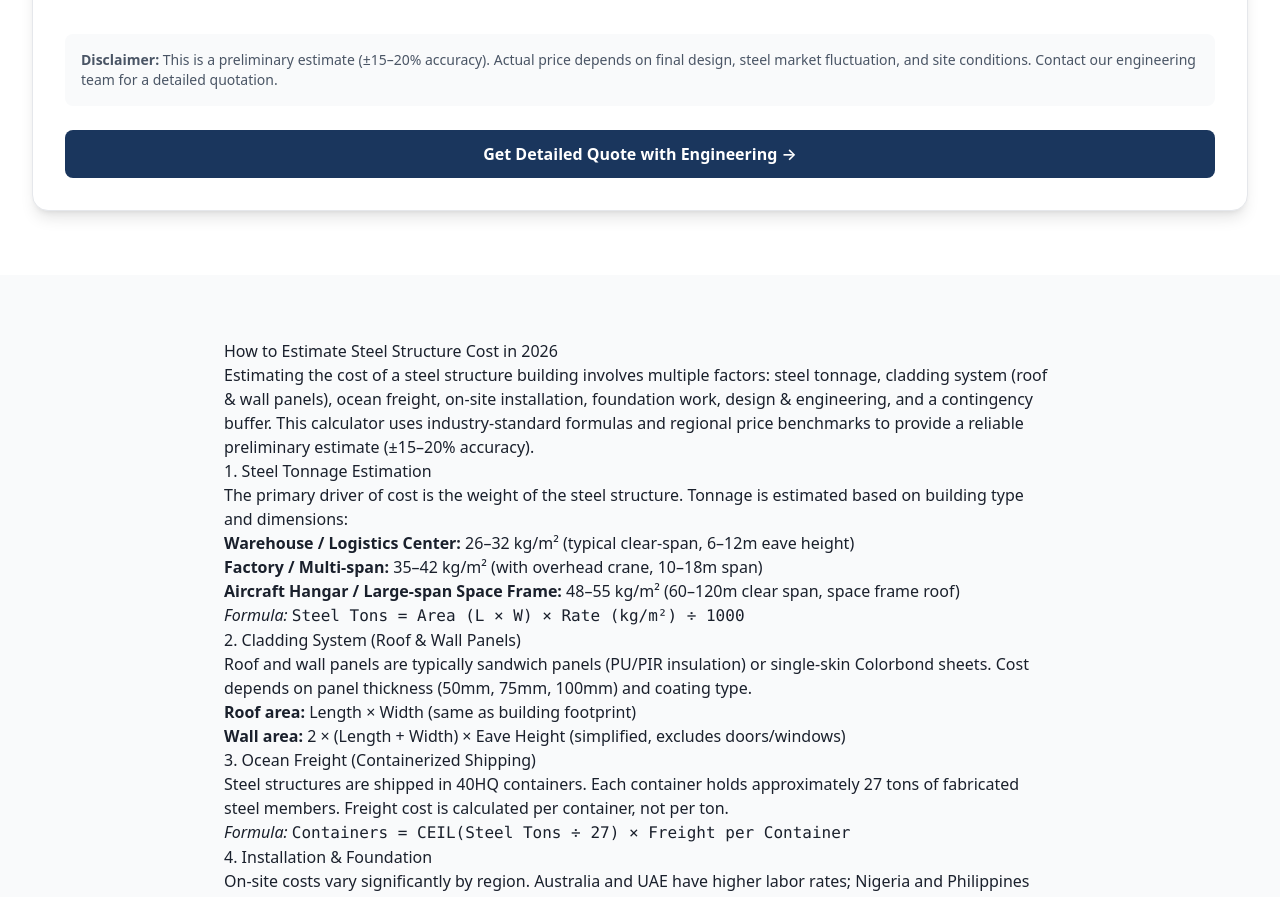
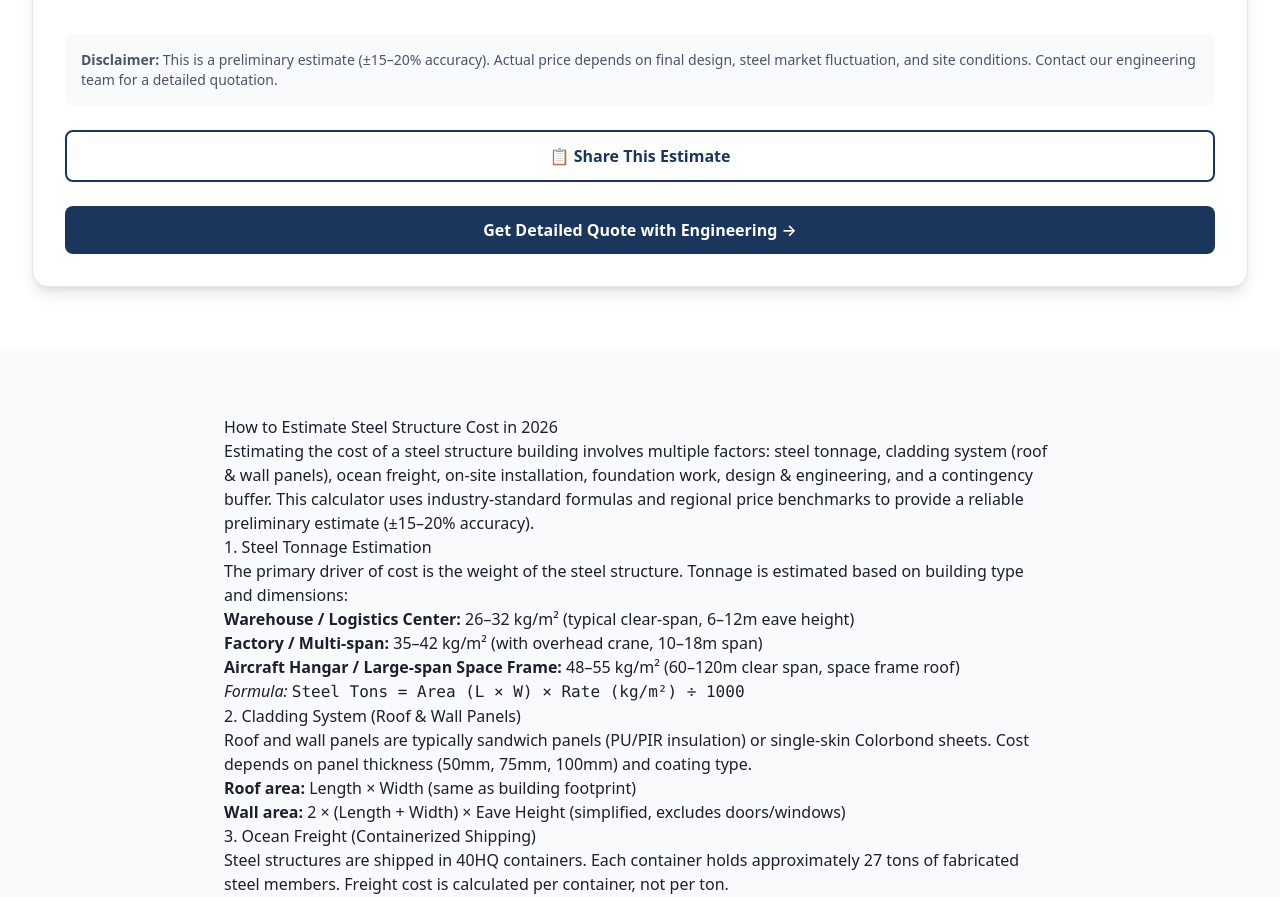
Before and after one commit to kangguangjian91-max/Laotie, a Next.js app: page /calculator in a window 1280 px wide. Shown: the part 1480-2377 px from the top of the page. Built offline with nearby package versions, Linux system fonts and the light colour scheme.

Commit message:
fix: add URL parameter parsing and share button to calculator
- Add useSearchParams() to read URL parameters on mount
- Wrap Calculator component in Suspense boundary
- Add Share button with copy-to-clipboard functionality
- Generate shareable URL with current parameters

```diff
--- a/src/app/calculator/page.tsx
+++ b/src/app/calculator/page.tsx
@@ -1,6 +1,7 @@
 import type { Metadata } from "next";
 import Calculator from "@/components/Calculator";
 import Script from "next/script";
+import { Suspense } from "react";
 
 export const metadata: Metadata = {
   title: "Steel Structure Cost Calculator 2026 | Free Online Quote Tool",
@@ -82,7 +83,9 @@ export default function CalculatorPage() {
       {/* ===== Calculator Component (Client-side) ===== */}
       <section className="py-12 lg:py-16">
         <div className="max-w-7xl mx-auto px-4 sm:px-6 lg:px-8">
-          <Calculator />
+          <Suspense fallback={<div className="p-8 text-center">Loading calculator...</div>}>
+            <Calculator />
+          </Suspense>
         </div>
       </section>
 
--- a/src/components/Calculator.tsx
+++ b/src/components/Calculator.tsx
@@ -1,6 +1,7 @@
 "use client";
 
-import { useState, useCallback, useEffect } from "react";
+import { useState, useCallback, useEffect, useRef } from "react";
+import { useSearchParams } from "next/navigation";
 
 // Region-specific prices (local currency per unit)
 const REGION_PRICES: Record<
@@ -136,12 +137,16 @@ const CRANE_ADDITION: Record<string, number> = {
 };
 
 export default function Calculator() {
+  const searchParams = useSearchParams();
+
   const [buildingType, setBuildingType] = useState("warehouse");
   const [length, setLength] = useState(120);
   const [width, setWidth] = useState(60);
   const [height, setHeight] = useState(12);
   const [crane, setCrane] = useState("none");
   const [location, setLocation] = useState("australia");
+  const [shareUrl, setShareUrl] = useState("");
+  const [copied, setCopied] = useState(false);
 
   const [result, setResult] = useState<{
     area: number;
@@ -229,10 +234,44 @@ export default function Calculator() {
   // Auto-calculate on mount
   useEffect(() => { calc(); }, [calc]);
 
+  // Read URL parameters on mount
+  useEffect(() => {
+    const bt = searchParams.get("buildingType");
+    const loc = searchParams.get("location");
+    const len = searchParams.get("length");
+    const wdt = searchParams.get("width");
+    const hgt = searchParams.get("height");
+    const crn = searchParams.get("crane");
+
+    if (bt && ["warehouse", "factory", "hangar", "logistics"].includes(bt)) setBuildingType(bt);
+    if (loc && REGION_PRICES[loc]) setLocation(loc);
+    if (len) setLength(Number(len));
+    if (wdt) setWidth(Number(wdt));
+    if (hgt) setHeight(Number(hgt));
+    if (crn) setCrane(crn.toUpperCase());
+  }, [searchParams]);
+
   const fmt = (n: number, sym: string) => {
     if (n >= 1_000_000) return `${sym === "CNY" ? "¥" : "$"}${(n / 1_000_000).toFixed(2)}M`;
     if (n >= 1_000) return `${sym === "CNY" ? "¥" : "$"}${Math.round(n / 1_000)}K`;
     return `${sym === "CNY" ? "¥" : "$"}${Math.round(n)}`;
+  };
+
+  // Generate share URL
+  const generateShareUrl = () => {
+    const params = new URLSearchParams({
+      buildingType,
+      location,
+      length: String(length),
+      width: String(width),
+      height: String(height),
+      crane: crane.toUpperCase(),
+    });
+    const url = `${window.location.origin}${window.location.pathname}?${params.toString()}`;
+    setShareUrl(url);
+    navigator.clipboard.writeText(url);
+    setCopied(true);
+    setTimeout(() => setCopied(false), 2000);
   };
 
   const pct = result
@@ -456,6 +495,16 @@ export default function Calculator() {
             conditions. Contact our engineering team for a detailed quotation.
           </div>
 
+          {/* Share Button */}
+          <div className="mt-6 flex gap-3">
+            <button
+              onClick={generateShareUrl}
+              className="flex-1 border-2 border-steel text-steel py-3 px-6 rounded-lg font-semibold hover:bg-steel hover:text-white transition flex items-center justify-center gap-2"
+            >
+              {copied ? "✓ Copied!" : "📋 Share This Estimate"}
+            </button>
+          </div>
+
           <a
             href="/contact"
             className="mt-6 block w-full text-center bg-steel text-white py-3 px-6 rounded-lg font-semibold hover:bg-blue-900 transition"
```
